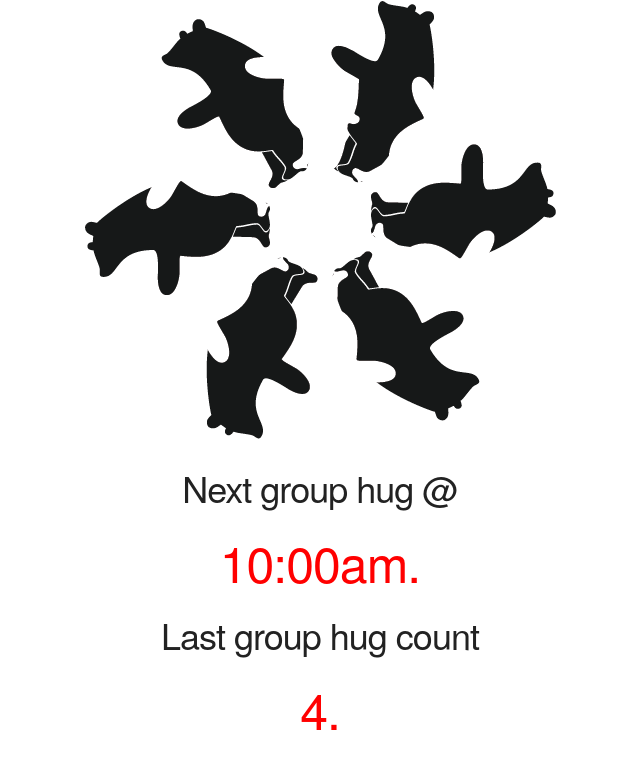
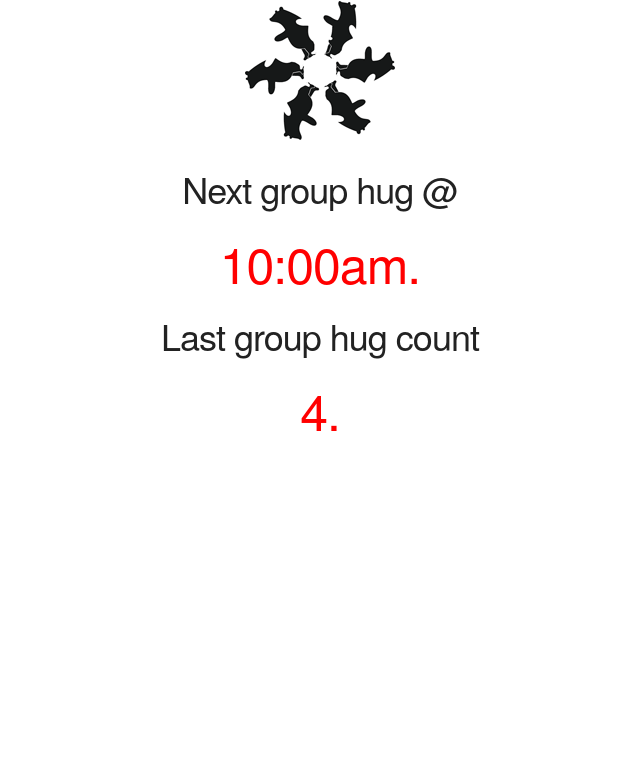
Before and after one commit to soltrain/grouphug, a plain HTML site: page index.html in a window 1280 px wide. Shown: the whole page, without its empty margins (320-960 px from the left). Drawn offline with Linux system fonts and the light colour scheme.

Commit message:
dammit small picture

```diff
--- a/index.html
+++ b/index.html
@@ -29,7 +29,7 @@
 
   <!-- Primary Page Layout
   –––––––––––––––––––––––––––––––––––––––––––––––––– -->
- <p class="value-img"> <img src ="images/bearhug.gif" scrset="images/bearhug.gif 471w, images/bearhugsmall.gif 500w" alt="Hug it out"></p>
+ <p class="value-img"> <img src ="images/bearhugsmall.gif" alt="Hug it out"></p>
 
  <!--<img src="small.jpg" srcset="medium.jpg 1000w, large.jpg 2000w" alt="yah"> -->
 
```
